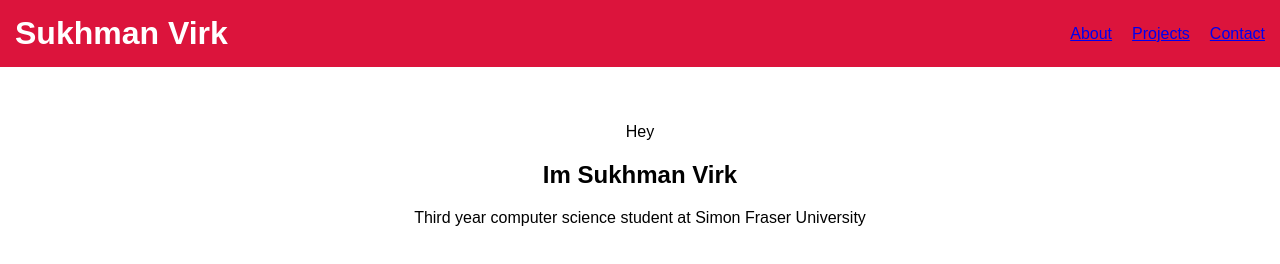
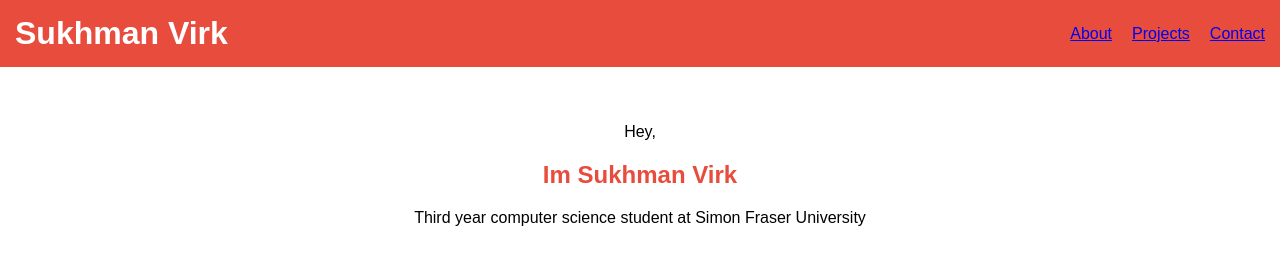
Before and after one commit to Sukh-Virk/Sukh-Virk.github.io, a plain HTML site: page index.html in a window 1280 px wide. Drawn offline with Linux system fonts and the light colour scheme.

Commit message:
added color to heading1 and styling

```diff
--- a/index.html
+++ b/index.html
@@ -22,7 +22,7 @@
 
     <section id = "intro">
    <div class = "introduction-Text">
-    <p> Hey</p>
+    <p> Hey,</p>
     <h1>Im Sukhman Virk</h1>
     <p>Third year computer science student at Simon Fraser University</p>
    </div>
--- a/styles.css
+++ b/styles.css
@@ -4,7 +4,7 @@ body {
 }
 
 header {
-    background-color: crimson
+    background-color: #e84c3d
     ;
     color: white;
     padding: 15px;
@@ -34,4 +34,10 @@ text-align: center;
 display:flex;
 padding: 40px;
 
+
 }
+.introduction-Text h1
+{
+    size:2.5rem;
+ color:  #e84c3d
+}
```
